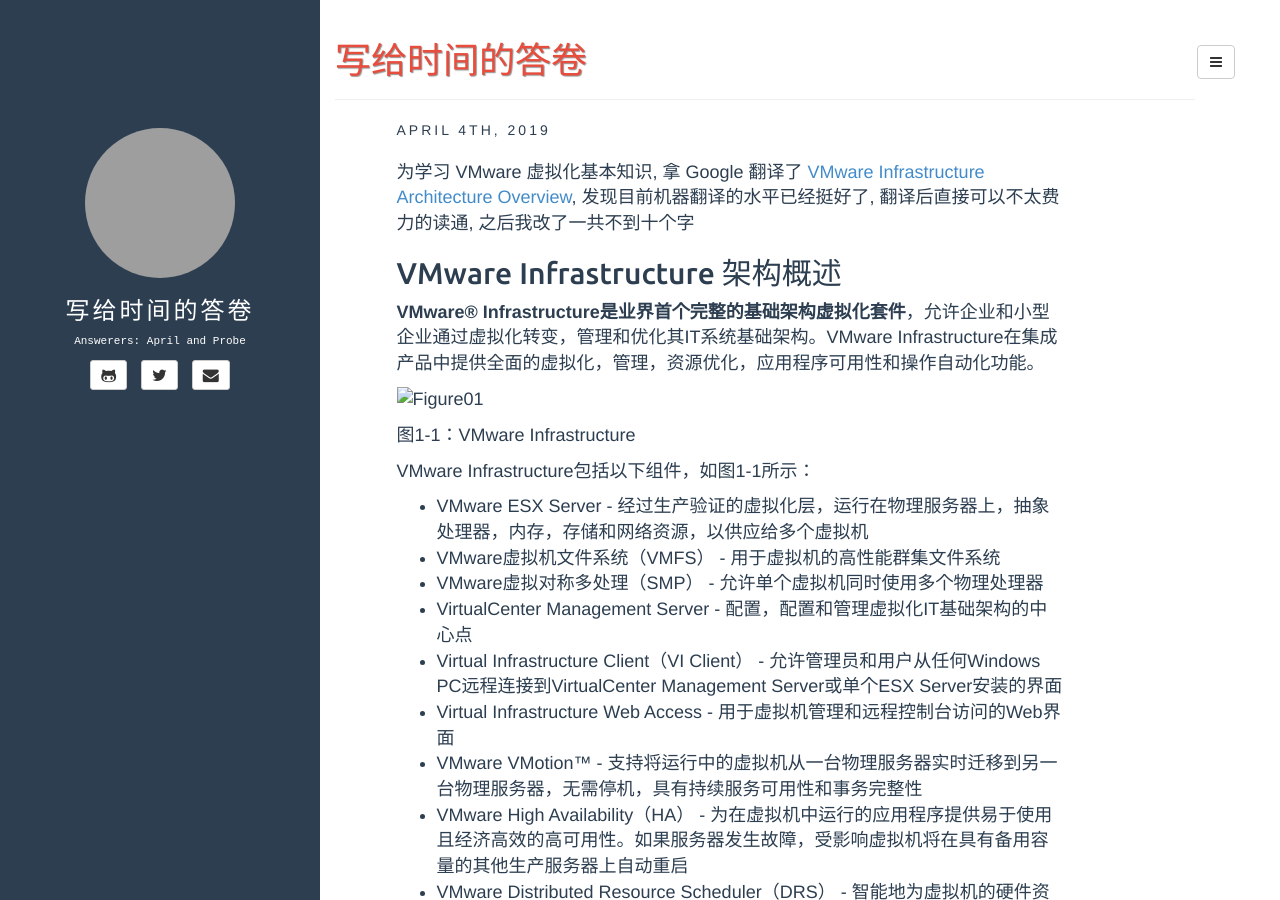
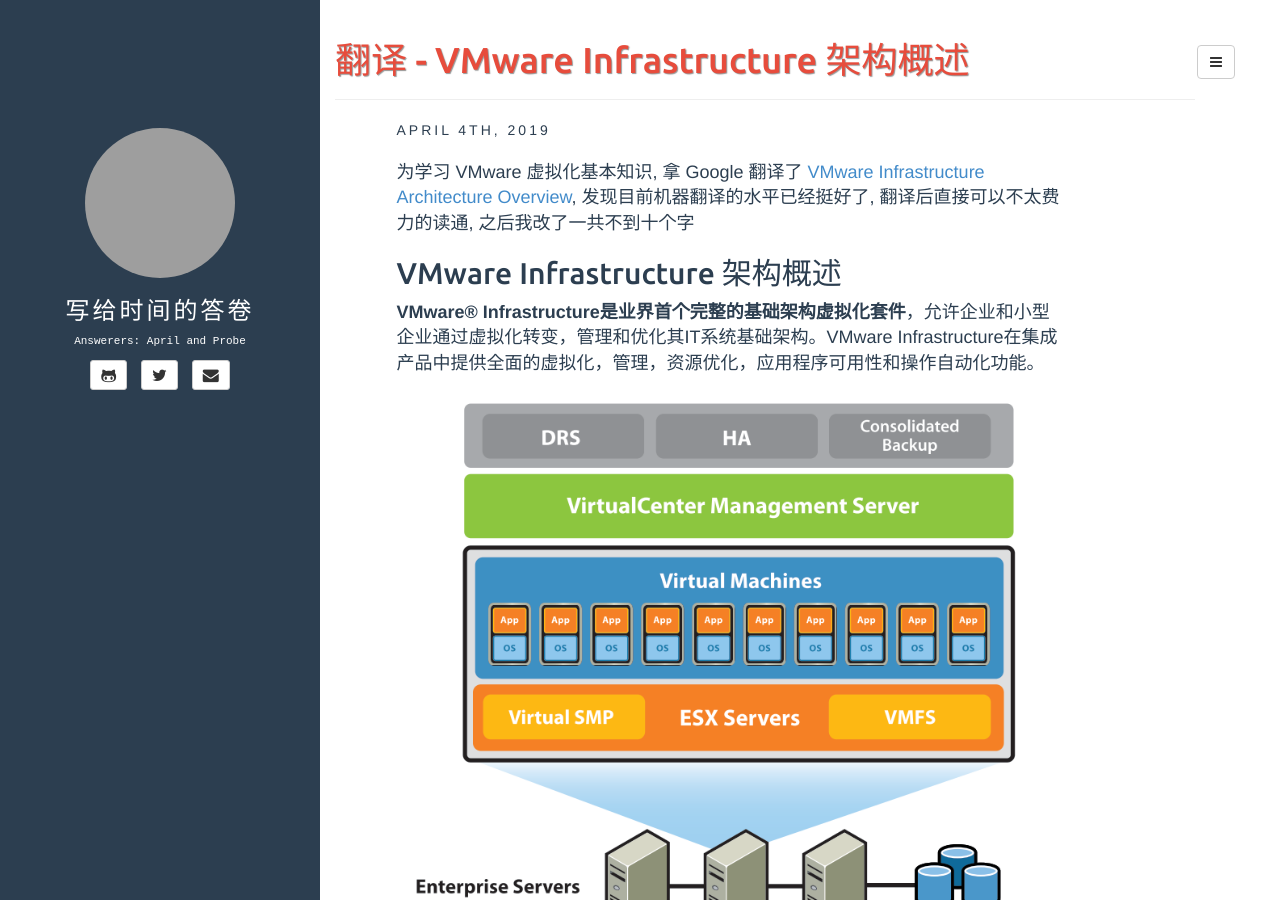
Before and after one commit to WarmGrid/warmgrid.github.io, a Jekyll site: the page built from _posts/2019-04-04-vmware-infrastructure-architecture-overview.md, in a window 1280 px wide and 900 px high. Built offline with Jekyll 4.4.1, drawn with Linux system fonts in a browser that asks for light colours; our own code applies the rules of GitHub Pages for plain Markdown files; some of the changed lines change nothing that is shown; grey boxes are pictures that could not be loaded.

Commit message:
fix image link

```diff
--- a/_posts/2019-04-04-vmware-infrastructure-architecture-overview.md
+++ b/_posts/2019-04-04-vmware-infrastructure-architecture-overview.md
@@ -1,6 +1,6 @@
 ---
 layout: post
-title: 翻译: VMware Infrastructure 架构概述
+title: 翻译 - VMware Infrastructure 架构概述
 tags:
 - vSphere
 status: publish
@@ -24,7 +24,7 @@
 **VMware® Infrastructure是业界首个完整的基础架构虚拟化套件**，允许企业和小型企业通过虚拟化转变，管理和优化其IT系统基础架构。VMware Infrastructure在集成产品中提供全面的虚拟化，管理，资源优化，应用程序可用性和操作自动化功能。
 
 
-![Figure01](./vmware-infrastructure-architecture-overview/01.png)
+![Figure01](https://raw.githubusercontent.com/WarmGrid/warmgrid.github.io/master/_posts/vmware-infrastructure-architecture-overview/01.png)
 
 图1-1：VMware Infrastructure
 
@@ -69,7 +69,7 @@
 **借助VMware Infrastructure，IT部门可以使用其现有的行业标准技术和硬件构建虚拟数据中心。**无需购买专用硬件。此外，VMware Infrastructure允许用户创建由管理服务器集中管理的虚拟数据中心，并可通过多种界面进行控制。
 
 
-![Figure02](./vmware-infrastructure-architecture-overview/02.png)
+![Figure02](https://raw.githubusercontent.com/WarmGrid/warmgrid.github.io/master/_posts/vmware-infrastructure-architecture-overview/02.png)
 
 图1-2：VMware Infrastructure数据中心物理构建块
 
@@ -97,7 +97,7 @@
 VirtualCenter Management Server为数据中心提供了方便的单点控制。它在Windows 2003 Server上运行，以提供许多重要的数据中心服务，如访问控制，性能监控和配置。它统一了各个计算服务器的资源，以便在整个数据中心的虚拟机之间共享。如图1-3所示，VirtualCenter Management Server负责管理向计算服务器分配虚拟机。VirtualCenter Management Server还根据系统管理员设置的策略管理给定计算服务器内虚拟机的资源分配。
 
 
-![Figure03](./vmware-infrastructure-architecture-overview/03.png)
+![Figure03](https://raw.githubusercontent.com/WarmGrid/warmgrid.github.io/master/_posts/vmware-infrastructure-architecture-overview/03.png)
 
 图1-3：VirtualCenter Management Server集中管理虚拟机到物理服务器的分配
 
@@ -121,7 +121,7 @@
 
 VMware Infrastructure虚拟化整个IT基础架构，包括服务器，存储和网络。它聚合这些异构资源，并在虚拟环境中呈现简单而统一的元素集。**借助VMware Infrastructure，IT资源可以像共享实用程序一样进行管理，并动态配置到不同的业务部门和项目，而无需担心底层硬件差异和限制。**
 
-![Figure04](./vmware-infrastructure-architecture-overview/04.png)
+![Figure04](https://raw.githubusercontent.com/WarmGrid/warmgrid.github.io/master/_posts/vmware-infrastructure-architecture-overview/04.png)
 
 图1-4：虚拟数据中心架构
 
@@ -158,7 +158,7 @@
 
 虚拟资源所有者无需关心底层群集的物理组成（数量服务器，CPU的数量和类型 比如多核，超线程等）以供应资源。他们只是根据聚合可用资源设置资源配置策略。VMware Infrastructure将自动将适当的资源动态分配给这些策略边界内的虚拟机。
 
-![Figure05](./vmware-infrastructure-architecture-overview/05.png)
+![Figure05](https://raw.githubusercontent.com/WarmGrid/warmgrid.github.io/master/_posts/vmware-infrastructure-architecture-overview/05.png)
 
 图1-5：主机，群集和资源池
 
@@ -183,7 +183,7 @@
 如前所述，虚拟机通过VMware ESX Server在各个物理x86服务器上运行并消耗资源。VMotion支持将正在运行的虚拟机从一台物理服务器迁移到另一台物理服务器而不会中断服务，如图1-6所示。这允许虚拟机从负载很重的服务器移动到负载较轻的服务器。效果是更有效的资源分配。因此，通过VMotion，可以跨物理服务器动态地将资源重新分配给虚拟机。
 
 
-![Figure06](./vmware-infrastructure-architecture-overview/06.png)
+![Figure06](https://raw.githubusercontent.com/WarmGrid/warmgrid.github.io/master/_posts/vmware-infrastructure-architecture-overview/06.png)
 
 图1-6：VMware VMotion
 
@@ -197,7 +197,7 @@
 > [vSphere DRS](https://vspherecentral.vmware.com/t/resource-management-and-availability/vsphere-resources-and-availability/vsphere-drs/)
 
 
-![Figure07](./vmware-infrastructure-architecture-overview/07.png)
+![Figure07](https://raw.githubusercontent.com/WarmGrid/warmgrid.github.io/master/_posts/vmware-infrastructure-architecture-overview/07.png)
 
 图1-7：VMware DRS
 
@@ -227,7 +227,7 @@
 
 > [VMware HA: Deployment Best Practices](https://www.vmware.com/content/dam/digitalmarketing/vmware/en/pdf/techpaper/vmw-server-wp-bestpractices-white-paper.pdf)
 
-![Figure08](./vmware-infrastructure-architecture-overview/08.png)
+![Figure08](https://raw.githubusercontent.com/WarmGrid/warmgrid.github.io/master/_posts/vmware-infrastructure-architecture-overview/08.png)
 
 图1-8：VMware HA
 
@@ -241,7 +241,7 @@
 **VMware Infrastructure是唯一提供丰富的虚拟网络元素的解决方案**，它使数据中心中的虚拟机网络像在物理环境中一样简单和简单。此外还支持在物理环境中无法实现的一组新功能，因为物理世界中的许多限制都不适用。
 
 
-![Figure09](./vmware-infrastructure-architecture-overview/09.png)
+![Figure09](https://raw.githubusercontent.com/WarmGrid/warmgrid.github.io/master/_posts/vmware-infrastructure-architecture-overview/09.png)
 
 图1-9：网络架构
 
@@ -284,7 +284,7 @@
 VMware Infrastructure Storage Architecture由抽象层组成，可隐藏和管理物理存储子系统之间的复杂性和差异，并为虚拟环境提供简单的标准存储元素（参见图1-10）。对于每个虚拟机内的应用程序和客户操作系统，存储简单地表示为连接到虚拟总线逻辑或LSI SCSI主机总线适配器的SCSI磁盘。
 
 
-![Figure10](./vmware-infrastructure-architecture-overview/10.png)
+![Figure10](https://raw.githubusercontent.com/WarmGrid/warmgrid.github.io/master/_posts/vmware-infrastructure-architecture-overview/10.png)
 
 图1-10：存储架构
 
@@ -308,7 +308,7 @@
 - Microsoft群集服务（MSCS）的任何使用都跨越物理服务器：虚拟到虚拟群集以及物理到虚拟群集。群集数据和仲裁磁盘应配置为RDM而不是共享VMFS上的文件。
 
 
-![Figure11](./vmware-infrastructure-architecture-overview/11.png)
+![Figure11](https://raw.githubusercontent.com/WarmGrid/warmgrid.github.io/master/_posts/vmware-infrastructure-architecture-overview/11.png)
 
 图1-11：裸设备映射
 
@@ -321,7 +321,7 @@
 VMware Infrastructure的存储架构支持简单的虚拟机备份解决方案：VMware Consolidated Backup。**Consolidated Backup为虚拟机的无代理备份提供了易于使用的集中式设施。**如图1-12所示，Consolidated Backup与驻留在单独备份代理服务器上的第三方备份代理配合使用（不在运行ESX Server的服务器上），但不需要虚拟机内的代理。第三方备份代理管理备份计划。在需要备份时启动Consolidated Backup。启动后，Consolidated Backup会运行一组预备份脚本，以使虚拟磁盘停顿以拍摄其快照。然后，它运行一组解冻后脚本，以将虚拟机恢复到正常运行状态。同时，它将磁盘快照安装到备份代理服务器。最后，第三方备份代理将已装入快照上的文件备份到其备份目标。通过虚拟磁盘快照并随时备份它们而不必担心备份窗口或需要停止应用程序，Consolidated Backup为虚拟环境提供了一种简单，低侵入性和低开销的备份解决方案。
 
 
-![Figure12](./vmware-infrastructure-architecture-overview/12.png)
+![Figure12](https://raw.githubusercontent.com/WarmGrid/warmgrid.github.io/master/_posts/vmware-infrastructure-architecture-overview/12.png)
 
 图1-12：Consolidated Backup的工作原理
 
@@ -337,7 +337,7 @@
 
 
 
-![Figure13](./vmware-infrastructure-architecture-overview/13.png)
+![Figure13](https://raw.githubusercontent.com/WarmGrid/warmgrid.github.io/master/_posts/vmware-infrastructure-architecture-overview/13.png)
 
 图1-13：VMware ESX Server外部接口组件
 
@@ -374,7 +374,7 @@
 **vCenter Server为数据中心提供了方便的集中管理驾驶舱。** 它汇集了来自多个ESX Server安装的物理资源，并在虚拟环境中配置虚拟机时为系统管理员提供了一组简单灵活的资源。
 
 
-![Figure14](./vmware-infrastructure-architecture-overview/14.png)
+![Figure14](https://raw.githubusercontent.com/WarmGrid/warmgrid.github.io/master/_posts/vmware-infrastructure-architecture-overview/14.png)
 
 图1-14：vCenter Server组件
 
@@ -408,7 +408,7 @@
 
 用户可以通过三种不同的方式管理VMware Infrastructure数据中心或访问虚拟机控制台：VI Client，通过Web浏览器进行Web访问或终端服务（如Windows终端服务或Xterm）。
 
-![Figure15](./vmware-infrastructure-architecture-overview/15.png)
+![Figure15](https://raw.githubusercontent.com/WarmGrid/warmgrid.github.io/master/_posts/vmware-infrastructure-architecture-overview/15.png)
 
 图1-15：VMware Infrastructure访问和控制
 
```
